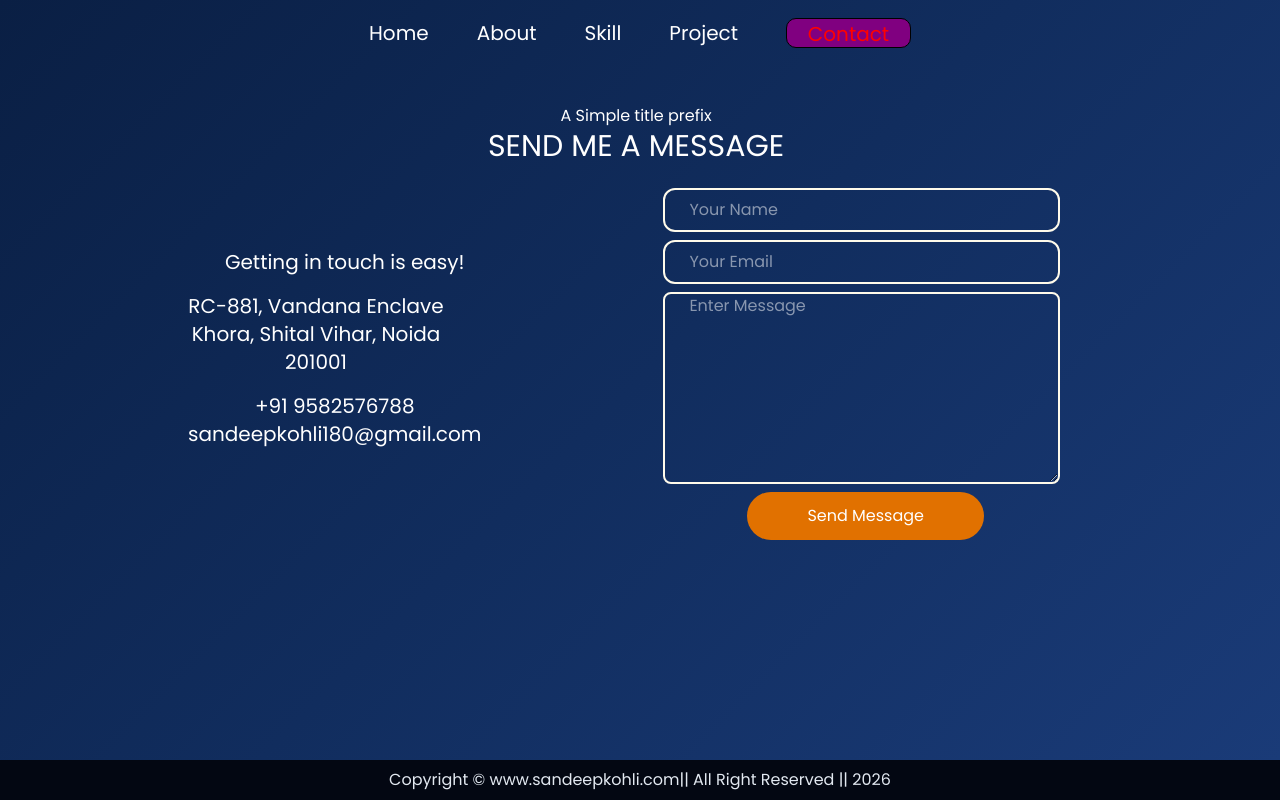
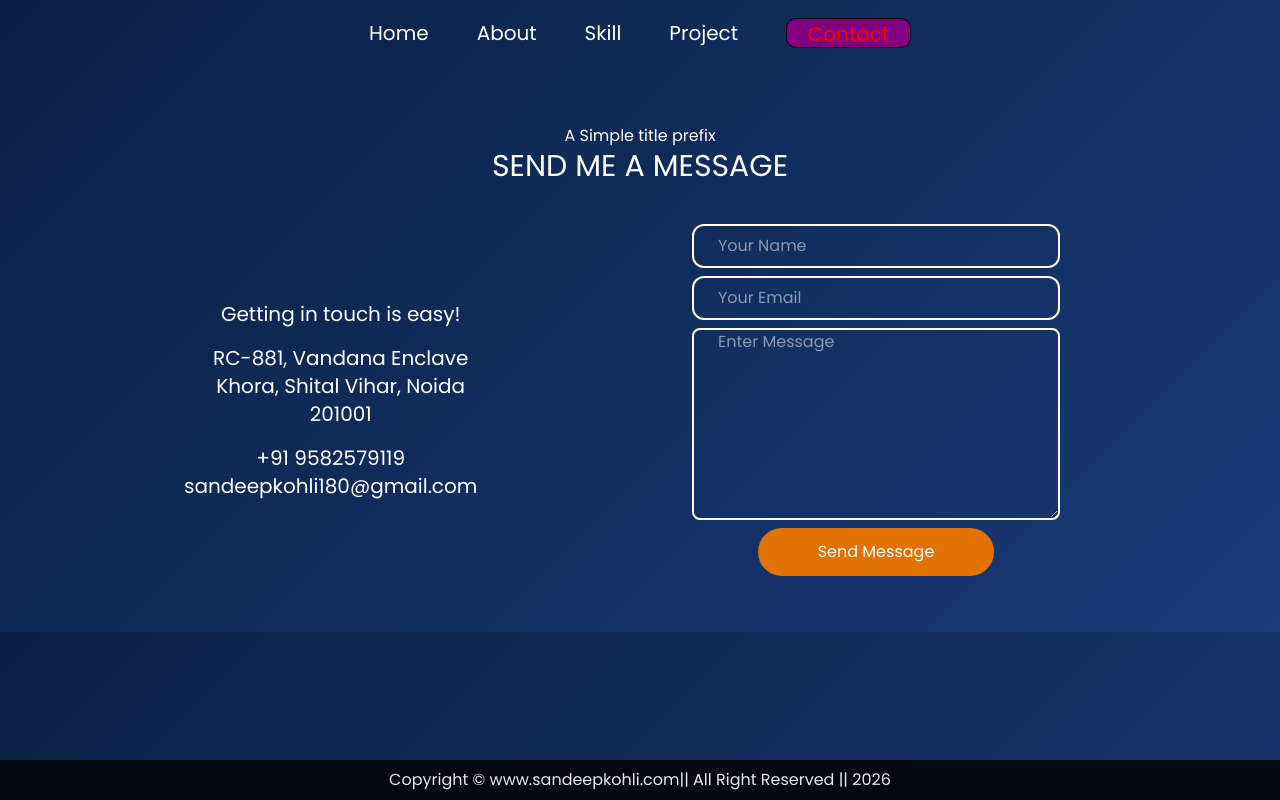
Before and after one commit to skpahadi-devfolio/fullstack-portfolio, a React (Vite) app in the folder frontend/: page /contact in a window 1280 px wide. Built offline with nearby package versions, Linux system fonts and the light colour scheme; some icons are missing.

Commit message:
form design fixed

```diff
--- a/frontend/src/Components/Contact.jsx
+++ b/frontend/src/Components/Contact.jsx
@@ -9,9 +9,11 @@ const Contact = () => {
 
    const handleClick = async(e) => {
     e.preventDefault()
+    console.log("button clicked")
 
     if(form.name === "" || form.email === "" || form.message === ""){
       alert("Please Filled Empty column");
+      return;
     }
     else{
       alert("Form submmited succefuslly!");
@@ -40,25 +42,36 @@ fetch("https://fullstack-portfolio-yfzd.onrender.com/contact", requestOptions)
 
   return (
    <div>
-      <div className="container mx-auto my-9 md:w-5xl w-full relative py-20 text-white h-[80vh] ">
-        <div className="title text-center absolute top-5 left-19 md:left-90 md:[&>*:nth-child(2)]:text-3xl [&>*:nth-child(2)]:text-xl m-auto">
+  <div className="container mx-auto my-9 md:w-5xl w-full relative py-5 text-white">
+
+    {/* TITLE */}
+    <div className="title text-center mt-5 md:[&>*:nth-child(2)]:text-3xl [&>*:nth-child(2)]:text-xl m-auto">
       <p>A Simple title prefix</p>
       <p>SEND ME A MESSAGE</p>
     </div>
 
-        <div className="left text-white md:mx-14 absolute bottom-0 left-1 text-center md:absolute md:top-41 text-sm md:text-xl">
+    {/* MAIN CONTENT WRAPPER */}
+    <div className="flex flex-col-reverse md:flex-row justify-between items-center mt-10 gap-10">
+
+      {/* LEFT SIDE */}
+      <div className="left  text-white md:mx-14 text-center text-sm md:text-xl">
         <p>Getting in touch is easy!</p>
 
-          <p className='md:w-64 md:py-4'>RC-881, Vandana Enclave Khora, Shital Vihar, Noida 201001
+        <p className='md:w-64 md:py-4 mx-auto'>
+          RC-881, Vandana Enclave Khora, Shital Vihar, Noida 201001
         </p>
-          <p className='flex justify-center items-center gap-5'>+91 9582576788
+
+        <p className='flex justify-center items-center gap-5'>
+          +91 9582579119
           <lord-icon
             src="https://cdn.lordicon.com/nnzfcuqw.json"
             trigger="hover"
           >
           </lord-icon>
         </p>
-          <p className='flex justify-center items-center gap-5'> sandeepkohli180@gmail.com
+
+        <p className='flex justify-center items-center gap-5'>
+          sandeepkohli180@gmail.com
          <lord-icon
     src="https://cdn.lordicon.com/vpbspaec.json"
     trigger="hover"
@@ -67,16 +80,47 @@ fetch("https://fullstack-portfolio-yfzd.onrender.com/contact", requestOptions)
         </p>
       </div>
 
+      {/* RIGHT SIDE */}
+      <div className="right md:mx-10 mt-8 md:mt-0">
+        <form
+          onSubmit={handleClick}
+          className='flex flex-col gap-2 min-w-60 md:mx-8 mx-auto'
+        >
+          <input
+            onChange={handleChange}
+            className='px-6 py-2 border-2 border-amber-50 mx-5 rounded-xl'
+            type="text"
+            name='name'
+            value={form.name}
+            placeholder='Your Name'
+          />
 
-        <div className="right flex justify-end md:mx-10">
-          <form onSubmit={handleClick} className='flex flex-col gap-2 min-w-60 md:mx-8 my-6 mx-auto'>
-            <input onChange={handleChange} className='px-6 py-2 border-2 border-amber-50 mx-5 rounded-xl' type="text" name='name' value={form.name} placeholder='Your Name' />
-            <input onChange={handleChange} className='px-6 py-2 border-2 border-amber-50 mx-5 rounded-xl' type="email" name='email' value={form.email} placeholder='Your Email' />
-            <textarea onChange={handleChange} className='px-6 border-2 border-amber-50 mx-5 md:min-h-48 min-h-28 rounded-lg' name="message" value={form.message} placeholder='Enter Message'></textarea>
-            <button type='submit' className='bg-amber-600 relative -right-1 md:px-15 md:py-3 md:w-fit w-36 md:mx-25 mx-20 px-10 text-center rounded-4xl'>
+          <input
+            onChange={handleChange}
+            className='px-6 py-2 border-2 border-amber-50 mx-5 rounded-xl'
+            type="email"
+            name='email'
+            value={form.email}
+            placeholder='Your Email'
+          />
+
+          <textarea
+            onChange={handleChange}
+            className='px-6 border-2 border-amber-50 mx-5 md:min-h-48 min-h-28 rounded-lg'
+            name="message"
+            value={form.message}
+            placeholder='Enter Message'
+          ></textarea>
+
+          <button
+            type='submit'
+            className='bg-amber-600 md:px-15 md:py-3 md:w-fit w-36 md:mx-auto mx-auto px-10 text-center rounded-4xl'
+          >
             Send Message
           </button>
         </form>
+      </div>
+
     </div>
   </div>
 </div>
```
Lines whose indentation alone changed are shown as unchanged.
